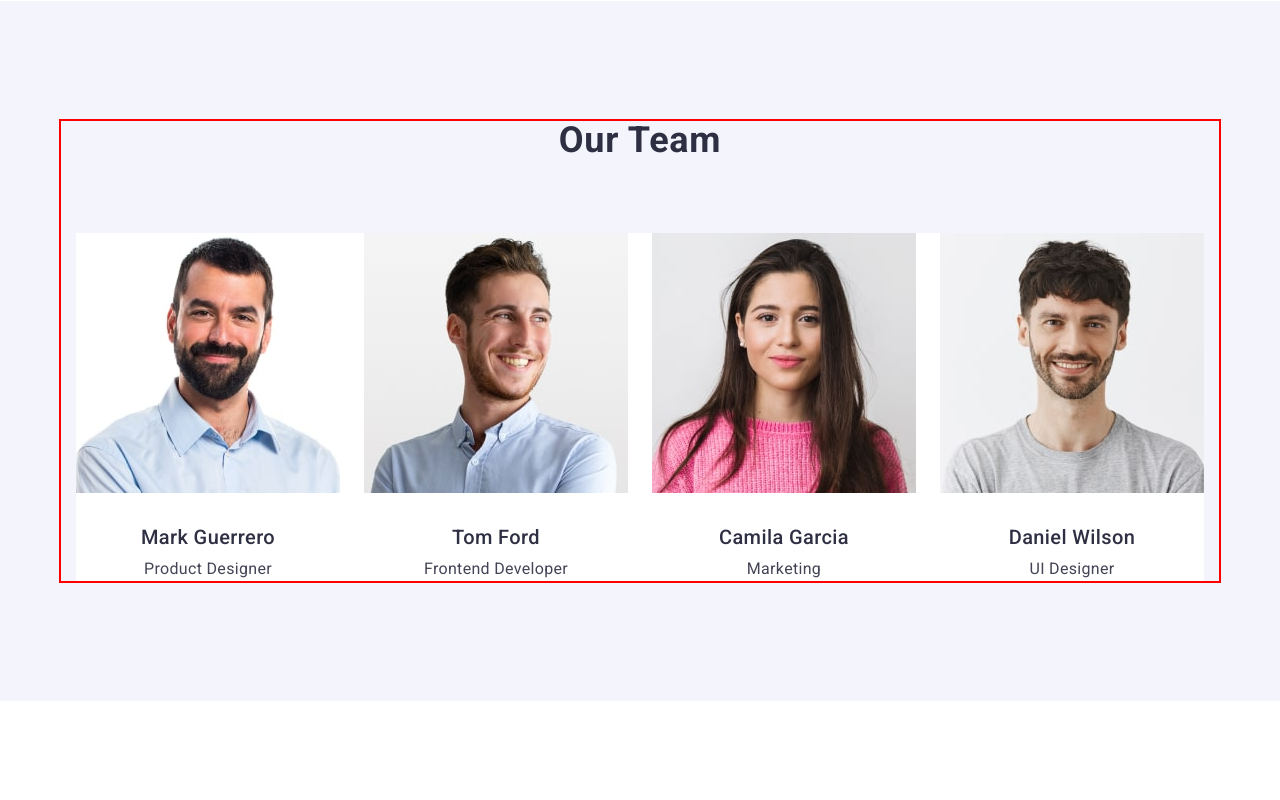
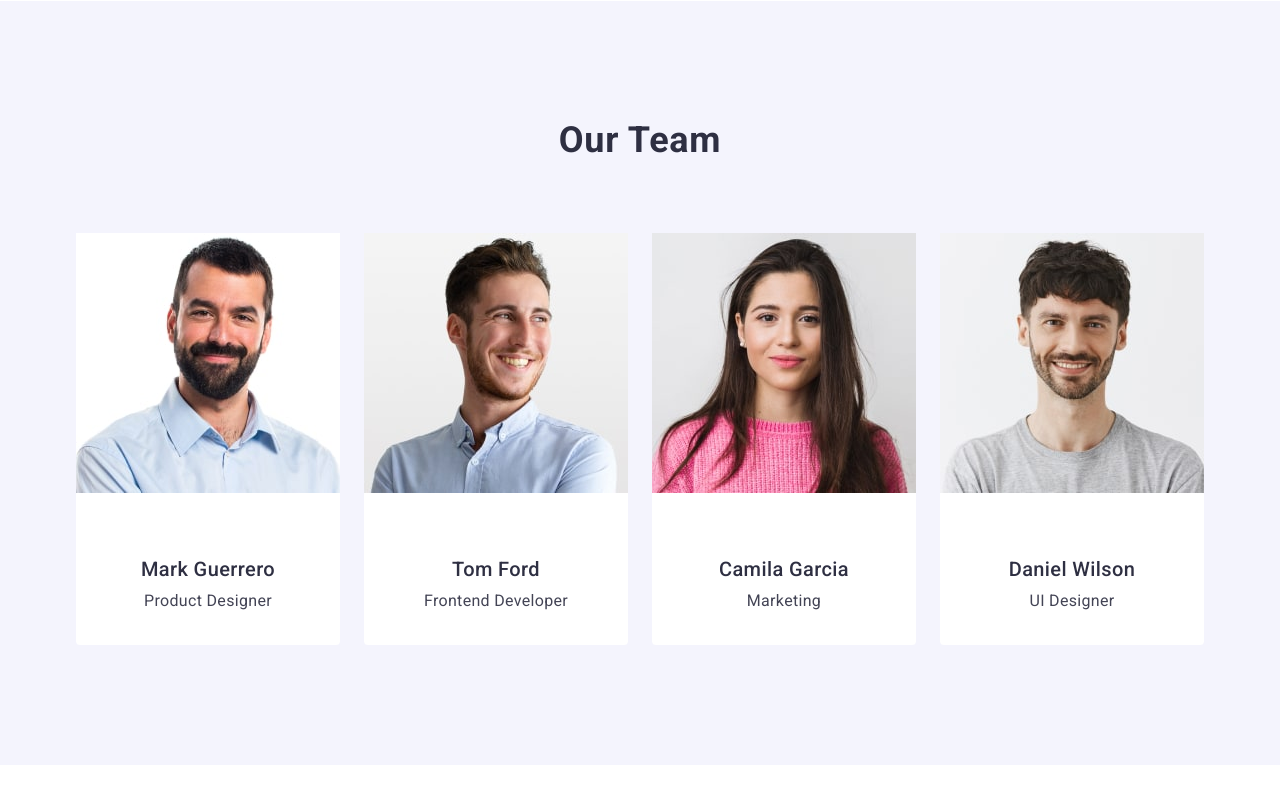
Before and after one commit to KrystynaShevchenko/goit-markup-hw-03, a plain HTML site: page index.html in a window 1280 px wide. Shown: the part 1040-1840 px from the top of the page. Drawn offline with nearby package versions, Linux system fonts and the light colour scheme.

Commit message:
fixed third section

```diff
--- a/css/styles.css
+++ b/css/styles.css
@@ -44,7 +44,7 @@ address {
   padding-right: 15px;
   padding-left: 15px;
   margin: 0 auto;
-  outline: 2px solid red;
+  /* outline: 2px solid red; */
 }
 
 /* ====================HEADER======================== */
@@ -248,18 +248,24 @@ address {
   margin-bottom: 72px;
 }
 .team-menu-list {
-  background-color: #ffffff;
+  background-color: #f4f4fd;
   display: flex;
   gap: 24px;
   align-items: center;
 }
 .team-menu-item {
   background-color: #ffffff;
-  width: calc((100% - 24px * 2) / 4);
+  width: calc((100% - 3 * 24px) / 4);
+  border-radius: 0px 0px 4px 4px;
 }
 .team-menu-img {
   margin-bottom: 32px;
 }
+
+.team-menu-name {
+  padding: 32px 0;
+}
+
 .team-menu-subtitle {
   color: #2e2f42;
   text-align: center;
@@ -268,6 +274,7 @@ address {
   line-height: 1.2; /* 120% */
   letter-spacing: 0.02em;
   margin-bottom: 8px;
+  text-align: center;
 }
 .team-menu-text {
   color: #434455;
@@ -275,6 +282,7 @@ address {
   font-size: 16px;
   line-height: 1.5; /* 150% */
   letter-spacing: 0.02em;
+  text-align: center;
 }
 
 /* ================================================ */
--- a/index.html
+++ b/index.html
@@ -112,8 +112,10 @@
                 alt="man with a dark beard in a light blue shirt"
                 width="264"
               />
+              <div class="team-menu-name">
                 <h3 class="team-menu-subtitle">Mark Guerrero</h3>
                 <p class="team-menu-text">Product Designer</p>
+              </div>
             </li>
             <li class="team-menu-item">
               <img
@@ -122,8 +124,10 @@
                 alt="man with blond hair and beautiful smile"
                 width="264"
               />
+              <div class="team-menu-name">
                 <h3 class="team-menu-subtitle">Tom Ford</h3>
                 <p class="team-menu-text">Frontend Developer</p>
+              </div>
             </li>
             <li class="team-menu-item">
               <img
@@ -132,8 +136,10 @@
                 alt="woman in a pink jacket with long dark hair"
                 width="264"
               />
+              <div class="team-menu-name">
                 <h3 class="team-menu-subtitle">Camila Garcia</h3>
                 <p class="team-menu-text">Marketing</p>
+              </div>
             </li>
             <li class="team-menu-item">
               <img
@@ -142,8 +148,10 @@
                 alt="young smiling guy in a gray jacket"
                 width="264"
               />
+              <div class="team-menu-name">
                 <h3 class="team-menu-subtitle">Daniel Wilson</h3>
                 <p class="team-menu-text">UI Designer</p>
+              </div>
             </li>
           </ul>
         </div>
```
Lines whose indentation alone changed are shown as unchanged.
